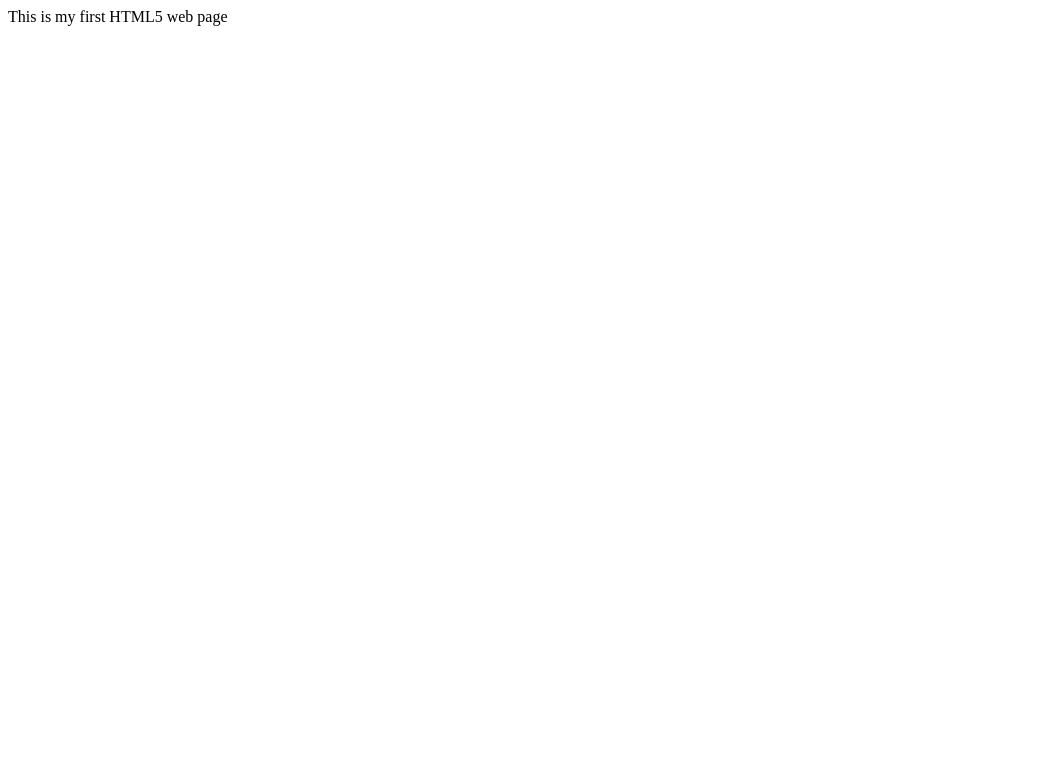
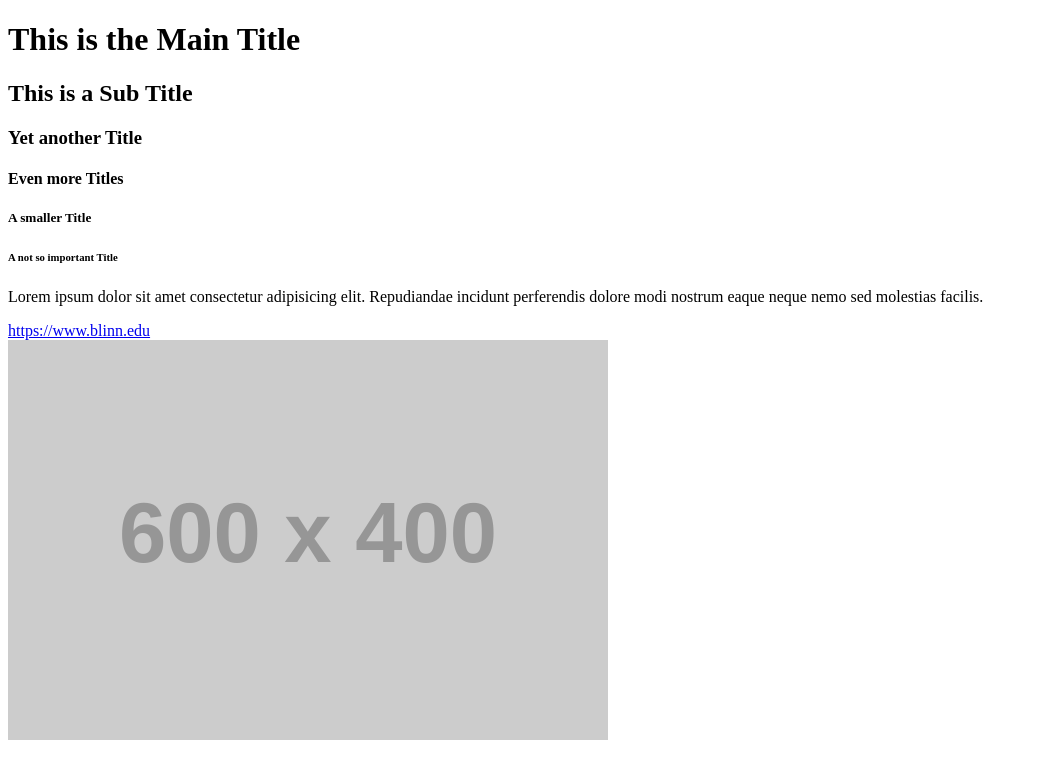
Before and after one commit to alyssa-malone/Fall-2024, a plain HTML site: page index.html in a window 1280 px wide. Shown: the whole page, without its empty margins (0-1038 px from the left). Drawn offline with Linux system fonts and the light colour scheme; placeholder pictures from the web are drawn by us.

Commit message:
Added some HTML

```diff
--- a/index.html
+++ b/index.html
@@ -1,11 +1,24 @@
 <!DOCTYPE html>
 <html lang="en">
 <head>
-    <meta charset="UTF-8">
-    <meta name="viewport" content="width=device-width, initial-scale=1.0">
-    <title>Graphic Design24</title>
+  <meta charset="UTF-8">
+  <meta http-equiv="X-UA-Compatible" content="IE=edge">
+  <meta name="viewport" content="width=device-width, initial-scale=1.0">
+  <title>My Codepen Website</title>
 </head>
 <body>
-   This is my first HTML5 web page
+
+  <h1>This is the Main Title</h1>
+  <h2>This is a Sub Title</h2>
+  <h3>Yet another Title</h3>
+  <h4>Even more Titles</h4>
+  <h5>A smaller Title</h5>
+  <h6>A not so important Title</h6>
+
+  <p>Lorem ipsum dolor sit amet consectetur adipisicing elit. Repudiandae incidunt perferendis dolore modi nostrum eaque neque nemo sed molestias facilis.</p>
+
+  <a href="https://www.blinn.edu" target="_blank">https://www.blinn.edu</a>
+  <br />
+<img src="https://dummyimage.com/600x400/fc9c68/72d7fc.jpg&text=My+Practice+Graphic" />
 </body>
 </html>
```
